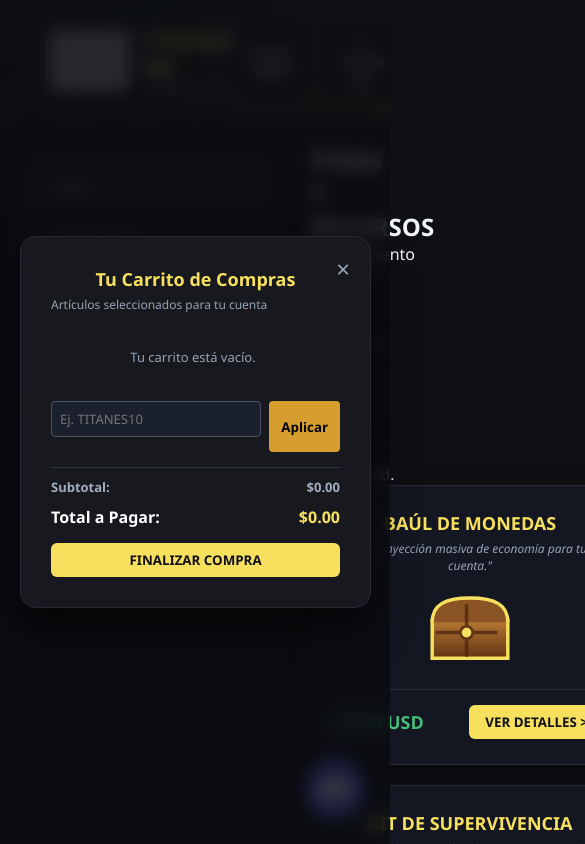
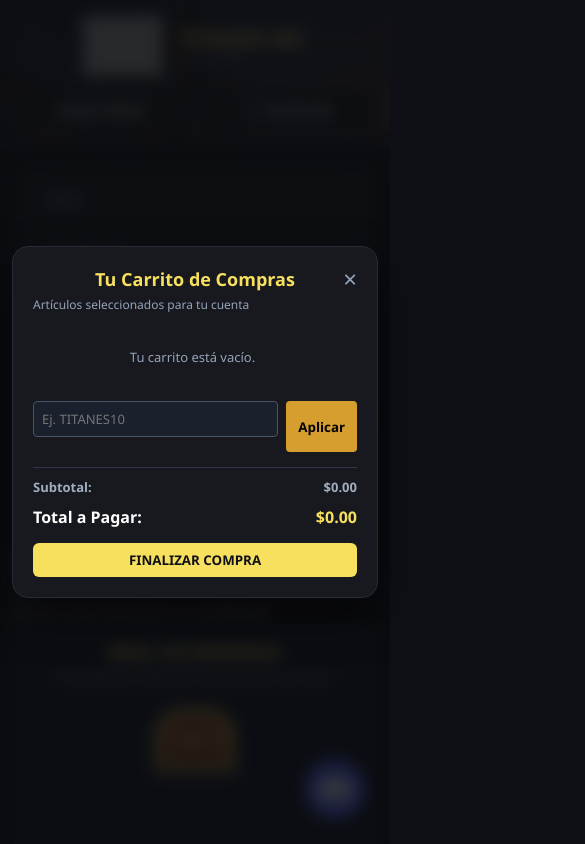
Before and after one commit to nicoDifamador/Web-TitanesMc.net, a website: page items.html in a window 390 px wide. Both pictures are taken after a click on the button "🛒 Carrito (0)". Shown: the top 844 px of the page, 585 px wide, since content can reach past the window. Drawn offline with Linux system fonts and the light colour scheme; grey boxes are pictures that could not be loaded.

Commit message:
Make storefront layout responsive on mobile
Closes #14

```diff
--- a/css/estilo.css
+++ b/css/estilo.css
@@ -914,3 +914,129 @@ body {
 .key-card:hover .key-img-container img {
     transform: scale(1.06);
 }
+
+/* ================= DISEÑO RESPONSIVE ================= */
+@media (max-width: 900px) {
+    .header-container {
+        padding: 18px 20px;
+        gap: 16px;
+    }
+
+    .main-layout {
+        flex-direction: column !important;
+        width: 100%;
+        margin: 18px auto;
+        padding: 0 14px;
+        gap: 18px;
+    }
+
+    .categories-nav {
+        width: 100% !important;
+        display: grid;
+        grid-template-columns: repeat(2, minmax(0, 1fr));
+        padding: 12px;
+    }
+
+    .categories-nav > :not(.cat-btn) {
+        grid-column: 1 / -1;
+    }
+
+    .content-area {
+        width: 100%;
+    }
+
+    .items-grid,
+    .items-grid-keys {
+        grid-template-columns: repeat(2, minmax(0, 1fr)) !important;
+    }
+
+    .rank-modal-content {
+        max-width: calc(100vw - 28px);
+    }
+}
+
+@media (max-width: 560px) {
+    .header-container {
+        flex-direction: column;
+        align-items: stretch;
+        padding: 16px 14px;
+    }
+
+    .logo-area {
+        justify-content: center;
+    }
+
+    .auth-buttons {
+        width: 100%;
+        justify-content: center;
+    }
+
+    .btn-login,
+    .btn-basket {
+        flex: 1;
+        min-width: 0;
+        padding-inline: 8px;
+    }
+
+    .categories-nav {
+        grid-template-columns: 1fr;
+    }
+
+    .categories-nav > :not(.cat-btn) {
+        grid-column: auto;
+    }
+
+    .items-grid,
+    .items-grid-keys {
+        grid-template-columns: 1fr !important;
+    }
+
+    .item-card,
+    .key-card {
+        min-width: 0;
+        padding: 18px;
+    }
+
+    .section-header h2 {
+        font-size: 20px;
+    }
+
+    .modal-content,
+    .rank-modal-content {
+        width: calc(100vw - 24px);
+        max-width: none;
+        padding: 20px;
+    }
+
+    .cart-item-row {
+        align-items: flex-start;
+        gap: 8px;
+    }
+
+    .cart-item-info {
+        min-width: 0;
+        overflow-wrap: anywhere;
+    }
+}
+
+@media (max-width: 360px) {
+    .main-layout {
+        padding-inline: 10px;
+    }
+
+    .logo-area img {
+        height: 48px;
+    }
+
+    .server-title h1 {
+        font-size: 17px;
+    }
+
+    .server-title span {
+        font-size: 9px;
+    }
+
+    .cat-btn {
+        padding-inline: 12px;
+    }
+}
```
Also changed, not shown: test/responsive-css.test.js (added, +15 -0 lines).
